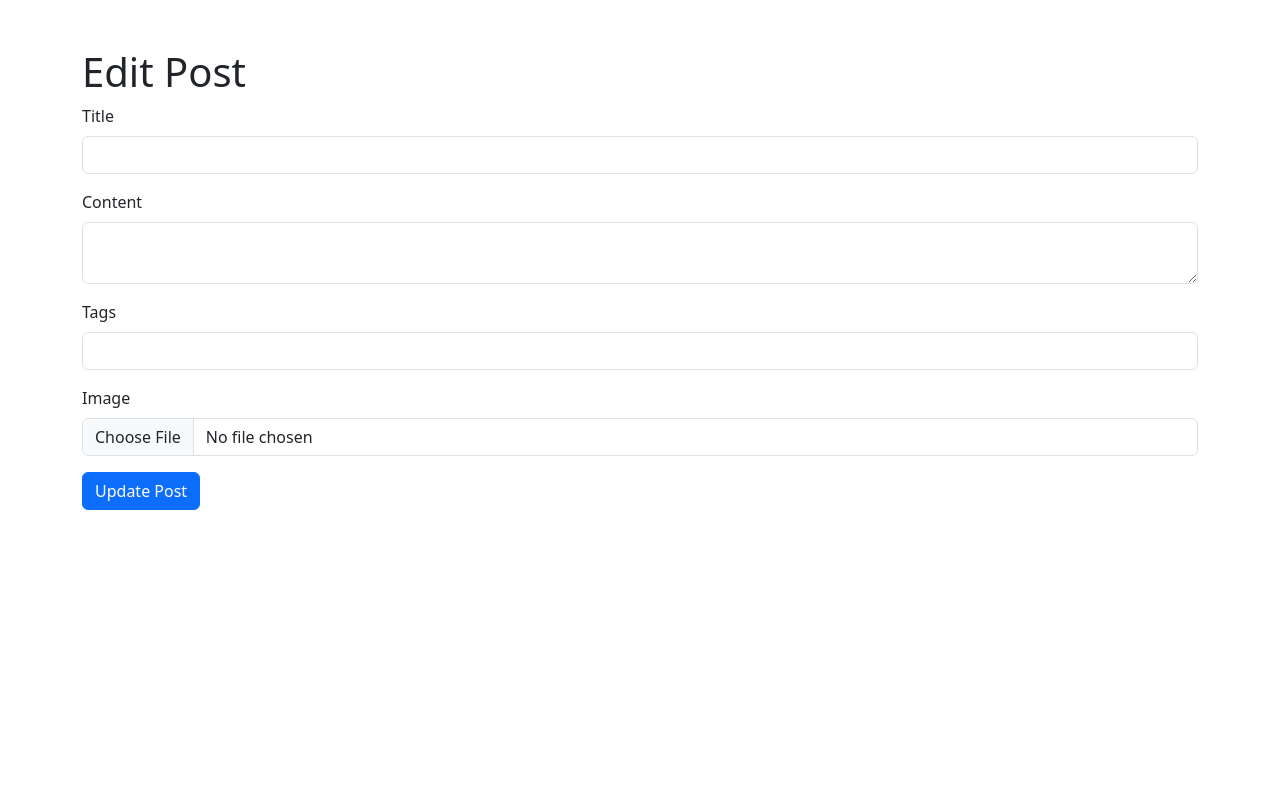
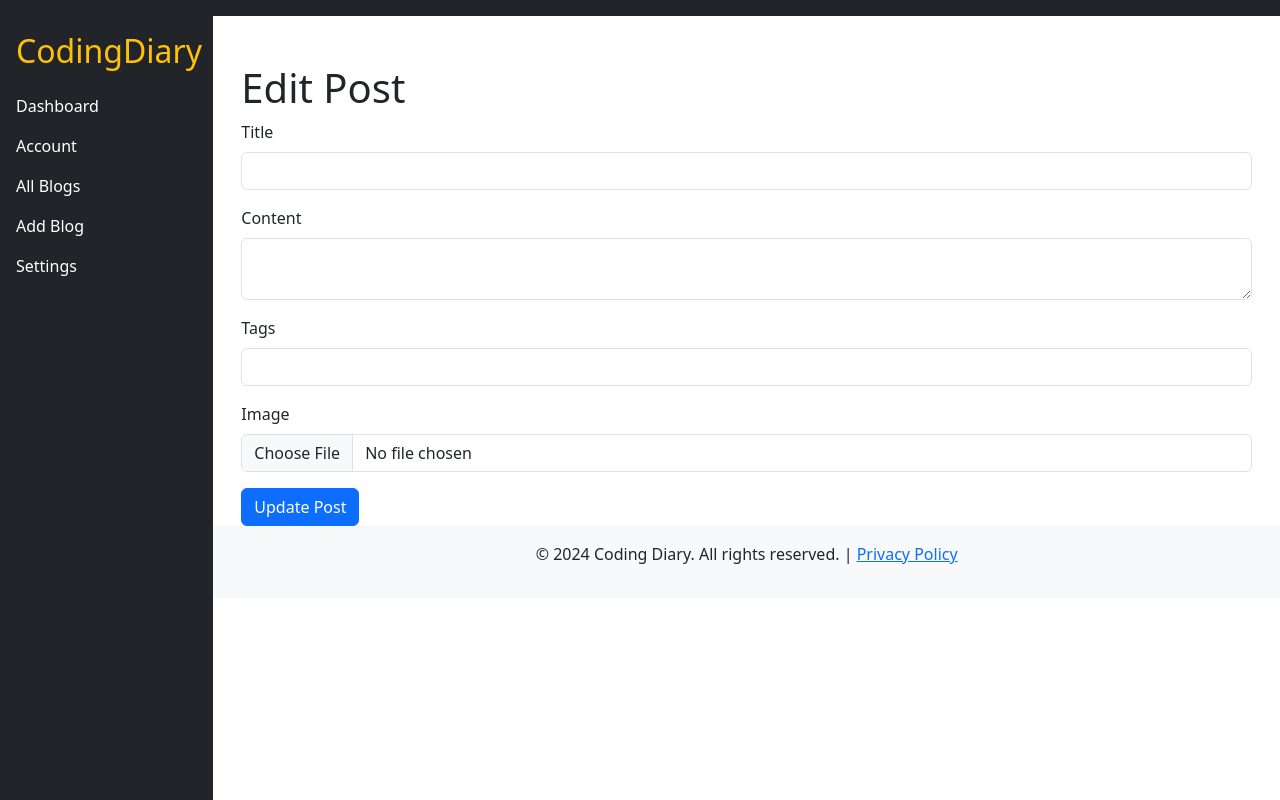
Before and after one commit to dev-dauth2026/coding-diary, a Laravel app: template resources/views/admin/editPost.blade.php in a window 1280 px wide. Run offline with Laravel 12, Linux system fonts and the light colour scheme; the template is opened without the code that fills it, so the values that code supplies are empty; parts of the project's set-up code (start-up, migrations or seed data) failed here and were passed over; some libraries are stand-ins or nearby versions.

Commit message:
added rich editor

```diff
--- a/resources/views/admin/editPost.blade.php
+++ b/resources/views/admin/editPost.blade.php
@@ -1,14 +1,5 @@
-<!-- resources/views/admin/editPost.blade.php -->
+<x-admin.admin-layout>
 
-<!DOCTYPE html>
-<html lang="en">
-<head>
-    <meta charset="UTF-8">
-    <meta name="viewport" content="width=device-width, initial-scale=1.0">
-    <title>Edit Post | Coding Diary</title>
-    <link rel="stylesheet" href="https://unpkg.com/bootstrap@5.3.2/dist/css/bootstrap.min.css">
-</head>
-<body>
     <div class="container mt-5">
         <h1>Edit Post</h1>
 
@@ -50,7 +41,14 @@
             <button type="submit" class="btn btn-primary">Update Post</button>
         </form>
     </div>
+</x-admin.admin-layout>
 
-    <script src="https://unpkg.com/bootstrap@5.3.2/dist/js/bootstrap.min.js"></script>
+<script>
+    tinymce.init({
+      selector: 'textarea#content', // Replace this CSS selector to match the placeholder element for TinyMCE
+      plugins: 'code table lists',
+      toolbar: 'undo redo | blocks | bold italic | alignleft aligncenter alignright | indent outdent | bullist numlist | code | table'
+    });
+  </script>
 </body>
 </html>
--- a/resources/views/components/admin/admin-layout.blade.php
+++ b/resources/views/components/admin/admin-layout.blade.php
@@ -4,7 +4,8 @@
     <meta charset="UTF-8">
     <meta name="viewport" content="width=device-width, initial-scale=1.0">
     <title>Admin Dashboard | Coding Diary</title>
-    <link rel="stylesheet" href="https://unpkg.com/bootstrap@5.3.2/dist/css/bootstrap.min.css">
+    <link href="https://cdn.jsdelivr.net/npm/bootstrap@5.3.3/dist/css/bootstrap.min.css" rel="stylesheet" integrity="sha384-QWTKZyjpPEjISv5WaRU9OFeRpok6YctnYmDr5pNlyT2bRjXh0JMhjY6hW+ALEwIH" crossorigin="anonymous">
+    <script src="https://cdn.tiny.cloud/1/w8mpofb4fsu0da2x3j136ktemojtn4e8crol4882w3rpw0qo/tinymce/7/tinymce.min.js" referrerpolicy="origin"></script>
 </head>
 <body>
 
@@ -26,22 +27,22 @@
                                 </a>
                             </li>
                             <li class="nav-item">
-                                <a class="nav-link text-white"  href="account">
+                                <a class="nav-link text-white"  href="#">
                                     Account
                                 </a>
                             </li>
                             <li class="nav-item">
-                                <a class="nav-link text-white" href="blogs">
+                                <a class="nav-link text-white" href="{{route('admin.blogs')}}">
                                     All Blogs
                                 </a>
                             </li>
                             <li class="nav-item">
-                                <a class="nav-link text-white" href="createBlog">
+                                <a class="nav-link text-white" href="{{route('admin.createBlog')}}">
                                     Add Blog
                                 </a>
                             </li>
                             <li class="nav-item">
-                                <a class="nav-link text-white" href="settings">
+                                <a class="nav-link text-white" href="#">
                                     Settings
                                 </a>
                             </li>
@@ -80,7 +81,8 @@
 
         </div>
 
-    <script src="https://cdn.jsdelivr.net/npm/@popperjs/core@2.11.6/dist/umd/popper.min.js"></script>
-    <script src="https://unpkg.com/bootstrap@5.3.2/dist/js/bootstrap.min.js"></script>
+        <script src="https://cdn.jsdelivr.net/npm/bootstrap@5.3.3/dist/js/bootstrap.bundle.min.js" integrity="sha384-YvpcrYf0tY3lHB60NNkmXc5s9fDVZLESaAA55NDzOxhy9GkcIdslK1eN7N6jIeHz" crossorigin="anonymous"></script>
+
+
 </body>
 </html>
```
Also changed, not shown: resources/views/admin/createBlog.blade.php (+7 -0 lines), resources/views/blog.blade.php (+6 -6 lines).
